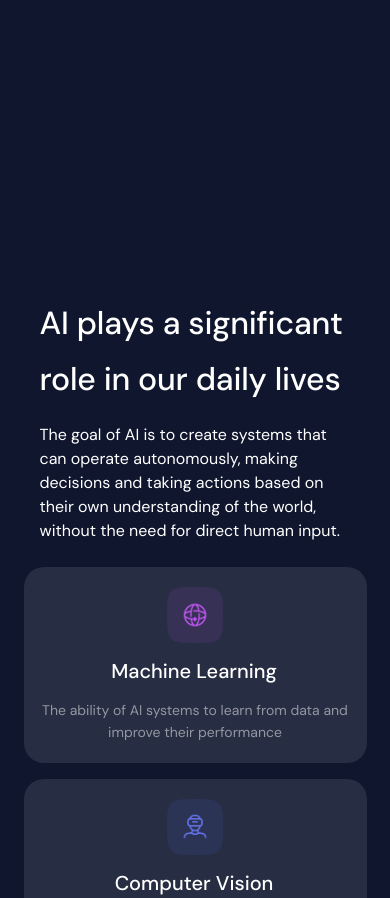
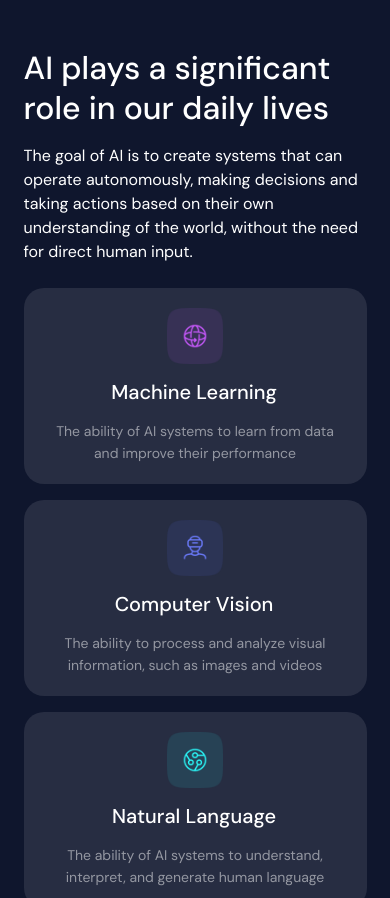
Before and after one commit to artur893/4-area-section, a website built with Vite: page index.html in a window 390 px wide. Shown: the top 898 px of the page. Built offline with nearby package versions, Linux system fonts and the light colour scheme.

Commit message:
Mobile  pixel perfect

```diff
--- a/src/pages/home-page/styles/home-page.scss
+++ b/src/pages/home-page/styles/home-page.scss
@@ -140,21 +140,32 @@
 
   @media screen and (max-width: 540px) {
 
+    & &__title-section{
+      margin: 0;
+    }
+
     & &__title-container {
       width: 343px;
     }
 
     & &__title-header {
       font-size: 32px;
-      margin: 48px 16px 0px 16px;
+      line-height: 40px;
+      margin: 48px auto 16px auto;
+      letter-spacing: 0;
     }
 
     & &__title-description {
-      margin: 16px;
+      margin-top: 0px;
     }
 
     & &__card {
       width: 343px;
     }
+
+    & &__card-description {
+      margin-left: 20px;
+      margin-right: 20px;
+    }
   }
 }
```
